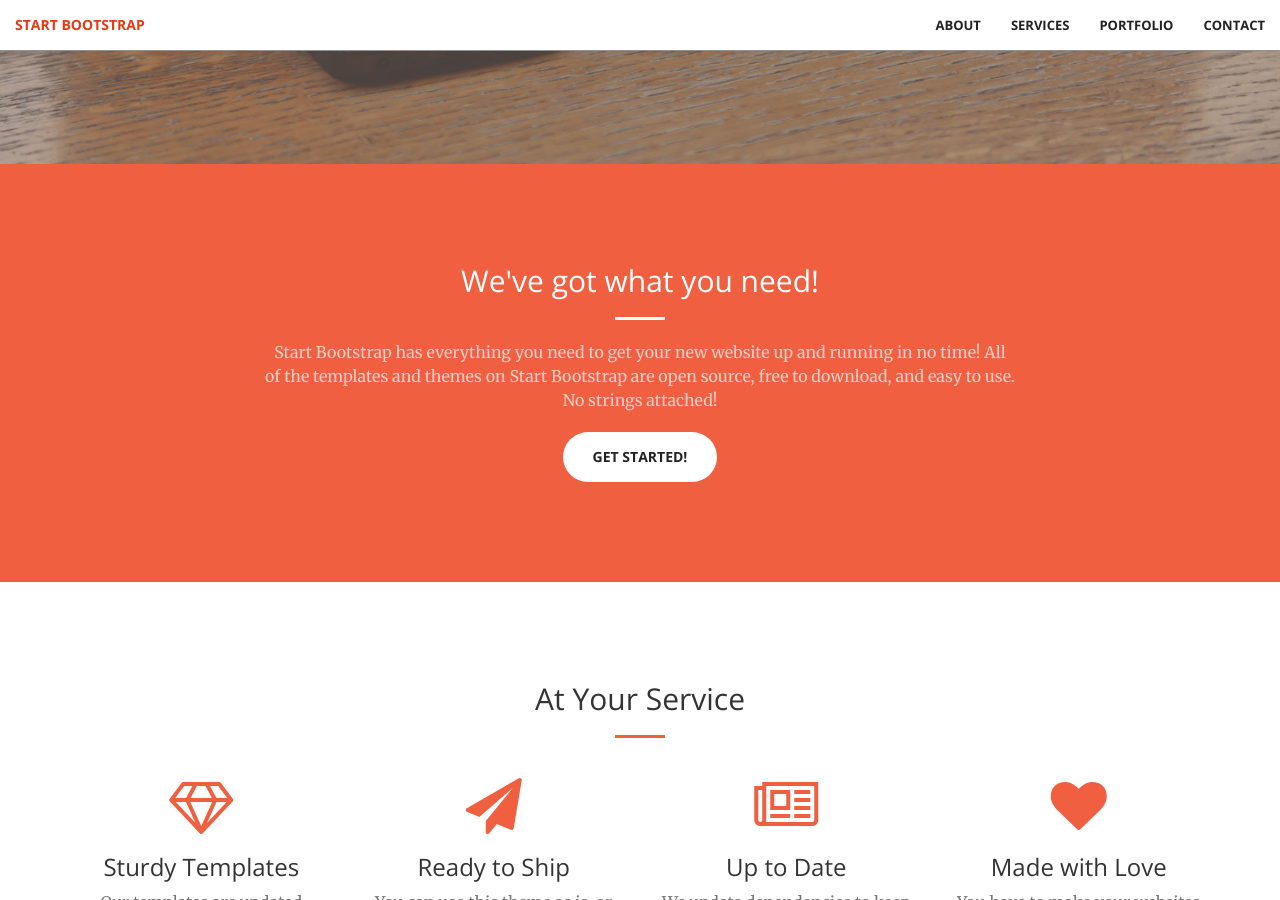
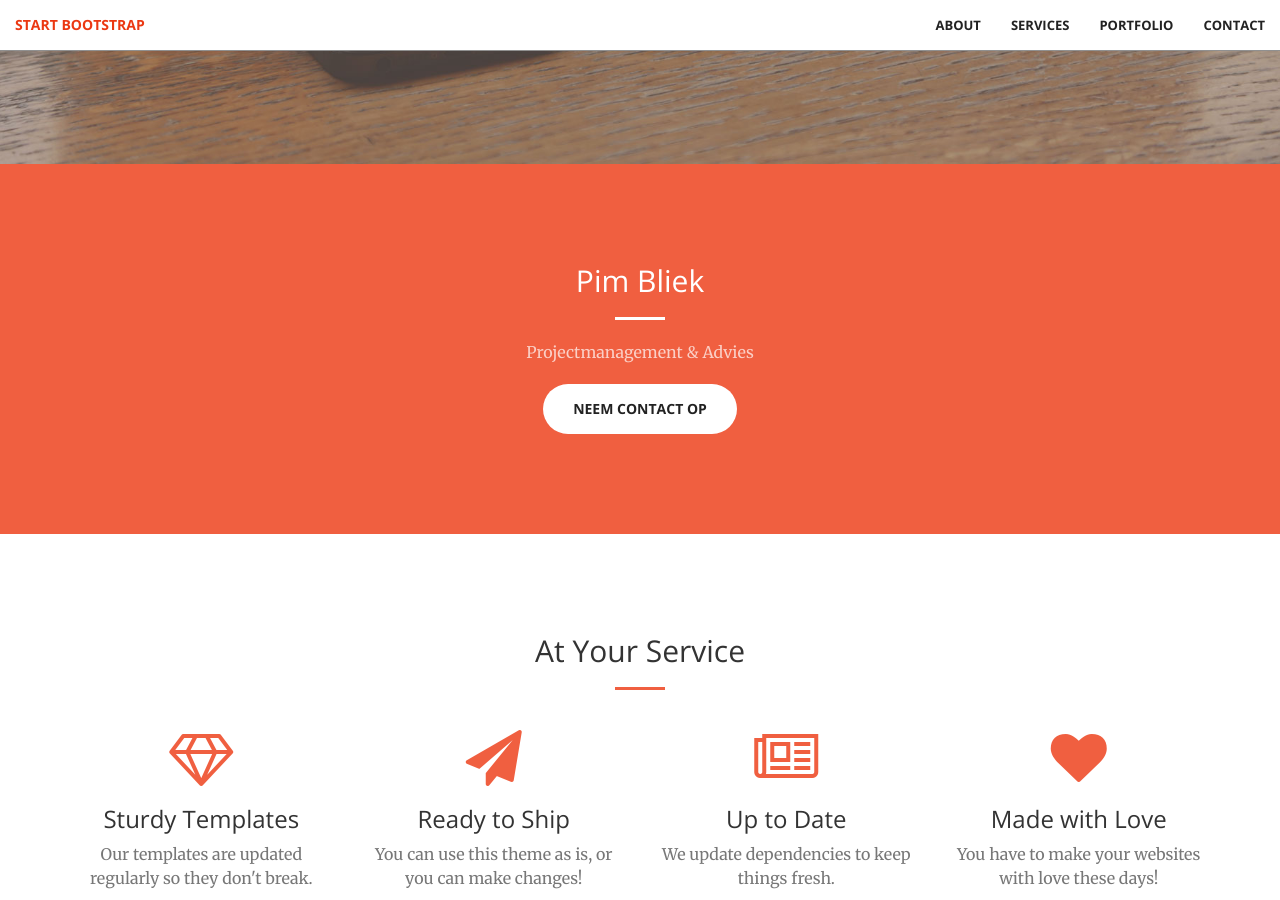
Before and after one commit to bliekp/pimbliek.nl, a Jekyll site: the page built from index.html, in a window 1280 px wide and 900 px high, scrolled down 736 px. Built offline with Jekyll 4.4.1, drawn with Linux system fonts in a browser that asks for light colours.

Commit message:
Kleine personalisatie alvast ingevoegd. Download knop eruit.

```diff
--- a/_includes/call-to-action.html
+++ b/_includes/call-to-action.html
@@ -2,10 +2,10 @@
     <div class="container">
         <div class="row">
             <div class="col-lg-8 col-lg-offset-2 text-center">
-                <h2 class="section-heading">We've got what you need!</h2>
+                <h2 class="section-heading">Pim Bliek</h2>
                 <hr class="light">
-                <p class="text-faded">Start Bootstrap has everything you need to get your new website up and running in no time! All of the templates and themes on Start Bootstrap are open source, free to download, and easy to use. No strings attached!</p>
-                <a href="#" class="btn btn-default btn-xl">Get Started!</a>
+                <p class="text-faded">Projectmanagement & Advies</p>
+                <a href="#" class="btn btn-default btn-xl">Neem contact op</a>
             </div>
         </div>
     </div>
--- a/_layouts/front.html
+++ b/_layouts/front.html
@@ -9,7 +9,7 @@
   {% include call-to-action.html %}
   {% include services.html %}
   {% include portfolio.html %}
-  {% include aside.html %}
+#  {% include aside.html %}
   {% include contact.html %}
   {% include scripts.html %}
 </body>
```
